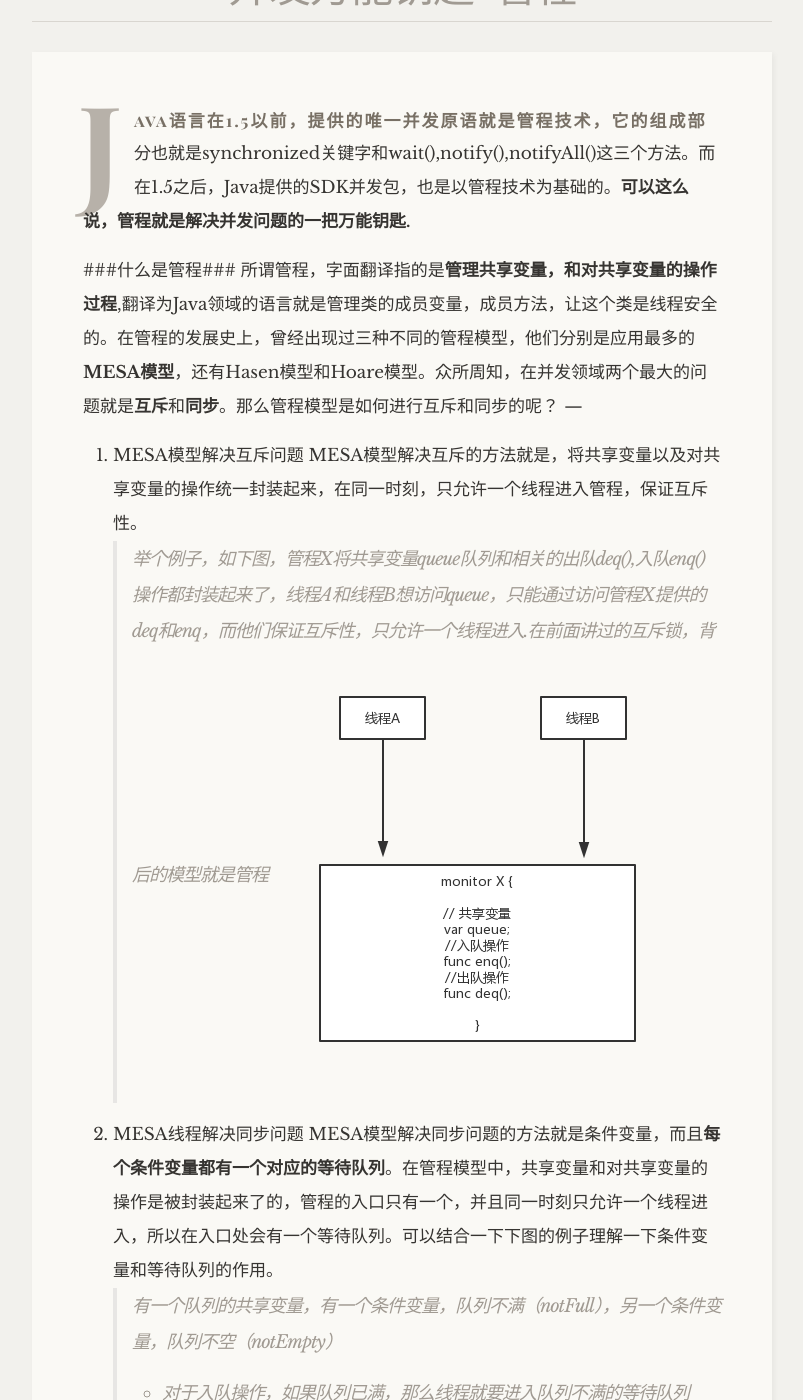
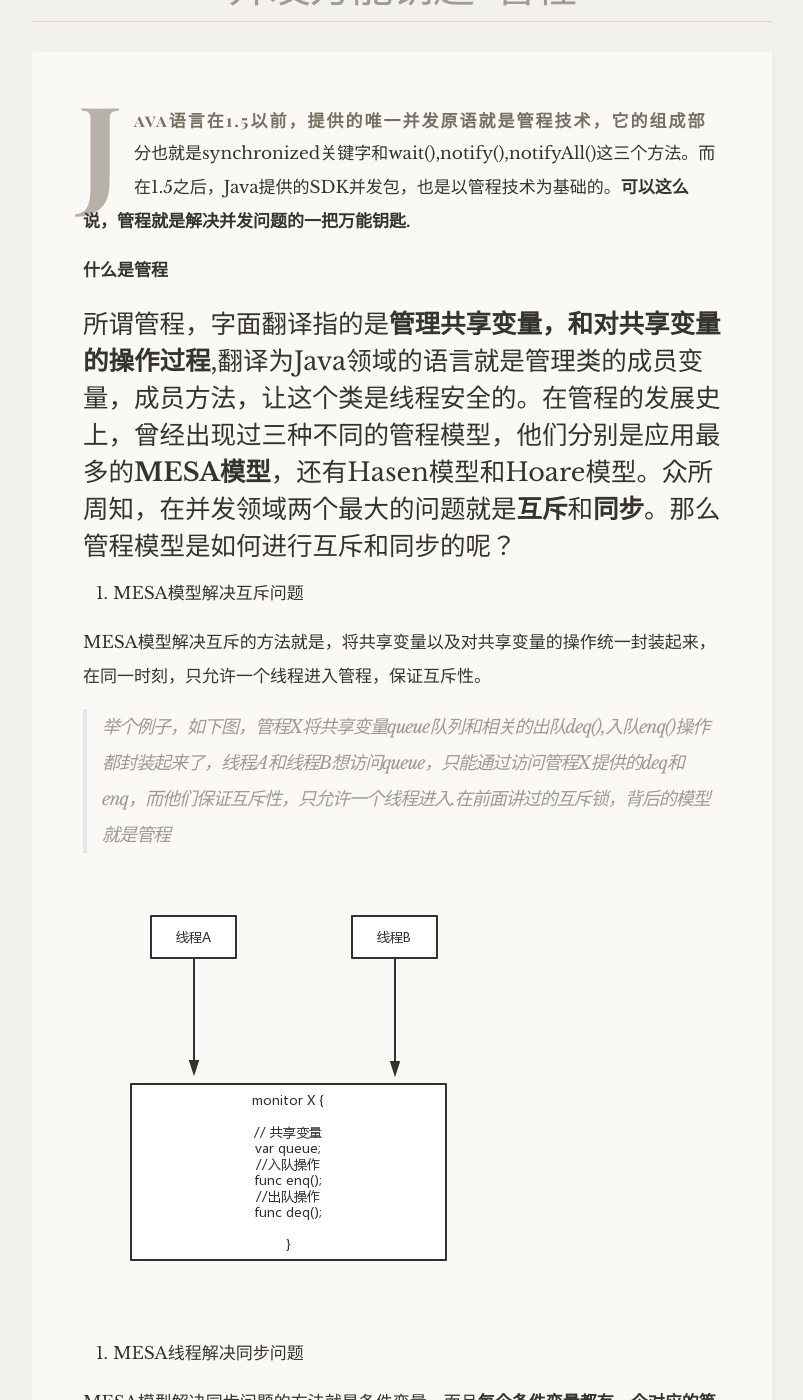
Before and after one commit to YiGanMeiZiJiu/YiGanMeiZiJiu.github.io, a Jekyll site: the page built from _posts/2019-03-20-并发万能钥匙-管程模型.md, in a window 1280 px wide and 1400 px high, scrolled down 267 px. Shown: the whole window, without its empty margins (238-1041 px from the left). Built offline with Jekyll 4.4.1, drawn with Linux system fonts in a browser that asks for light colours; some web fonts are replaced; some of the changed text lies outside the part shown.

Commit message:
管程模型

```diff
--- a/_posts/2019-03-20-并发万能钥匙-管程模型.md
+++ b/_posts/2019-03-20-并发万能钥匙-管程模型.md
@@ -5,16 +5,20 @@ date:   2019-03-15 20:47:23 +0100
 ---
 Java语言在1.5以前，提供的唯一并发原语就是**管程**技术，它的组成部分也就是synchronized关键字和wait(),notify(),notifyAll()这三个方法。而在1.5之后，Java提供的SDK并发包，也是以管程技术为基础的。**可以这么说，管程就是解决并发问题的一把万能钥匙.**
 
-###什么是管程###
+**什么是管程**
+
 所谓管程，字面翻译指的是**管理共享变量，和对共享变量的操作过程**,翻译为Java领域的语言就是管理类的成员变量，成员方法，让这个类是线程安全的。在管程的发展史上，曾经出现过三种不同的管程模型，他们分别是应用最多的**MESA模型**，还有Hasen模型和Hoare模型。众所周知，在并发领域两个最大的问题就是**互斥**和**同步**。那么管程模型是如何进行互斥和同步的呢？
 ---
 
 1. MESA模型解决互斥问题
+
 MESA模型解决互斥的方法就是，将共享变量以及对共享变量的操作统一封装起来，在同一时刻，只允许一个线程进入管程，保证互斥性。
 >举个例子，如下图，管程X将共享变量queue队列和相关的出队deq(),入队enq()操作都封装起来了，线程A和线程B想访问queue，只能通过访问管程X提供的deq和enq，而他们保证互斥性，只允许一个线程进入.在前面讲过的互斥锁，背后的模型就是管程
+
 ![管程模型互斥]({{ site.url }}/assets/管程互斥.png)
 
 2. MESA线程解决同步问题
+
 MESA模型解决同步问题的方法就是条件变量，而且**每个条件变量都有一个对应的等待队列**。在管程模型中，共享变量和对共享变量的操作是被封装起来了的，管程的入口只有一个，并且同一时刻只允许一个线程进入，所以在入口处会有一个等待队列。可以结合一下下图的例子理解一下条件变量和等待队列的作用。
 >有一个队列的共享变量，有一个条件变量，队列不满（notFull），另一个条件变量，队列不空（notEmpty）
 - 对于入队操作，如果队列已满，那么线程就要进入队列不满的等待队列中，notFull.wait();等待唤醒执行
@@ -23,13 +27,14 @@ MESA模型解决同步问题的方法就是条件变量，而且**每个条件
 - 如果出队成功，那么就要唤醒一个队列不满等待队列中的等待线程，重新进入入口处的等待队列，等待执行，notFull.notify();
 ![管程模型同步]({{ site.url }}/assets/管程同步.png)
 
-###三大管程模型对比###
+**三大管程模型对比**
 >Hasen 模型、Hoare 模型和 MESA 模型的一个核心区别就是什么时候通知相关线程执行，加入T1的执行使得T2的条件变量被满足，那么T1何时通知T2开始执行呢？
 1. Hasen模型中，要求notify()关键字放在最后。也就是T1线程执行中，满足了线程T2的执行条件变量，那么T1会在自身执行完毕的最后，调用notify去唤醒T2继续执行。这样T1执行完了T2在执行，就能保证同一时刻只有一个线程在执行。
 2. Hoare模型中，T1在执行时满足了T2的条件变量，此时T1自己会阻塞，然后通知T2执行，等待T2执行完毕后，T1再被唤醒继续执行。这样也可以保证同一时间只有一个线程执行，但是相比Hasen模型，会增加一次阻塞唤醒的资源浪费。
 3. MESA模型是，T1执行导致T2的条件变量被满足，那么T1会通知T2，但是T1此刻仍然继续执行，而T2并不会马上执行，T2只会从条件变量的等待队列中重新进入到管程入口处的等待队列中重新竞争进入管程的机会。这样的话不用强迫notify的位置，也不用多耗费阻塞唤醒的资源。但是也有一个副作用，就是T1执行的时候唤醒T2，此时T2的条件变量是满足的，但是，等到T2真正再次进入管程时，就不敢保证了，所以需要while循环方式重复验证条件变量。
 
 **附**
+
 notify的使用规则
 当我们使用notify时必须满足以下三条条件
 - 所有等待线程拥有相同的等待条件
```
